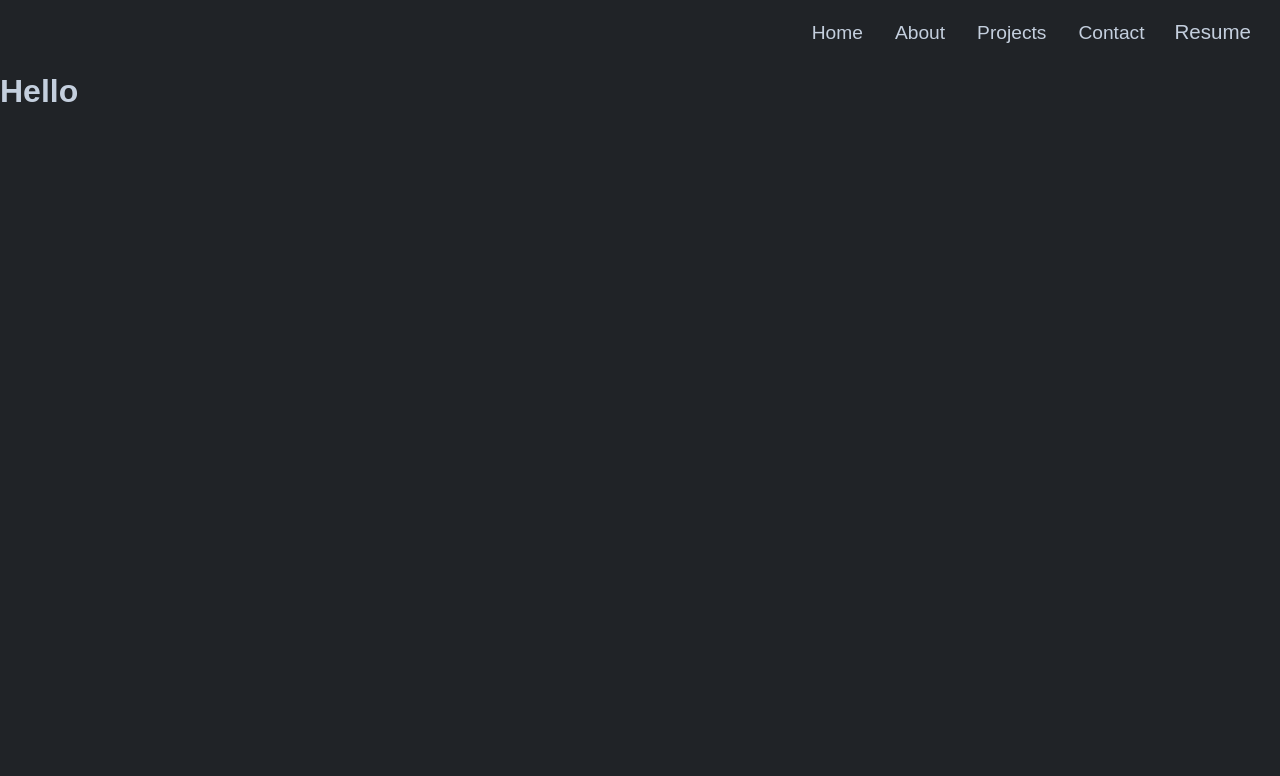
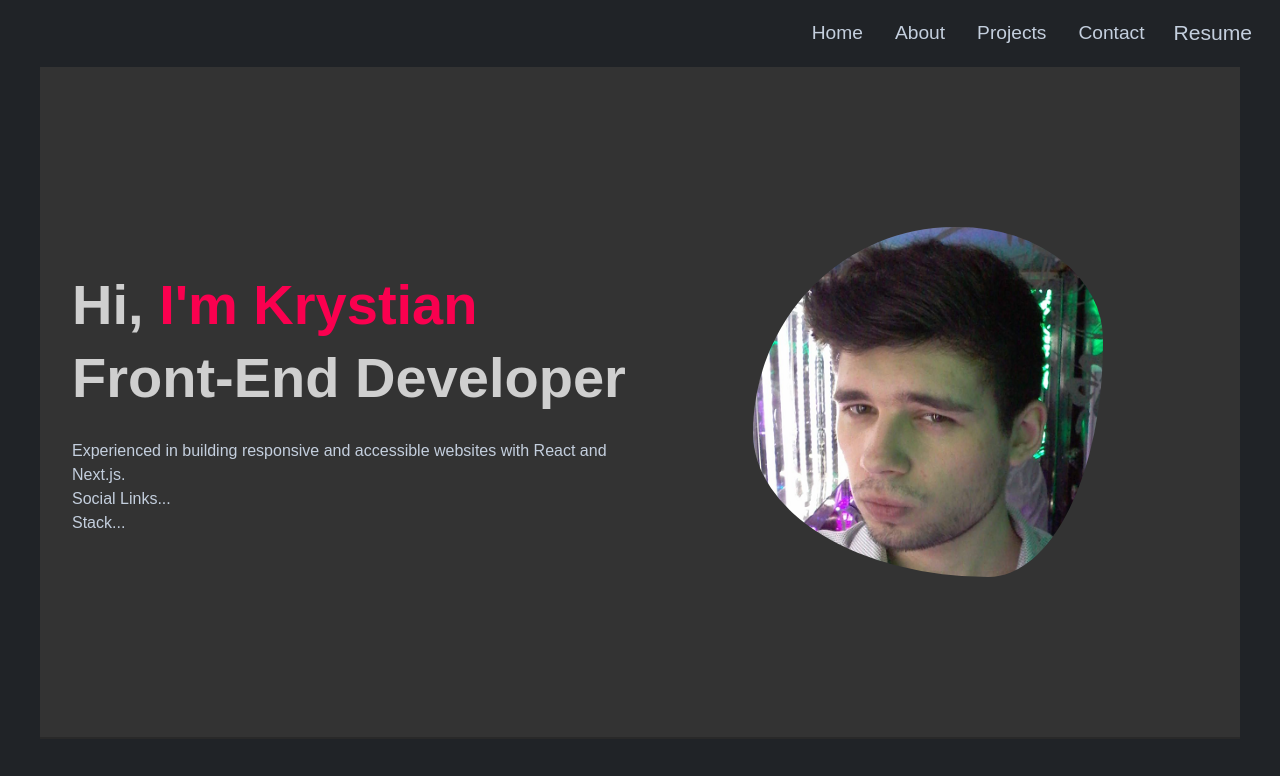
Before and after one commit to Krycha94/portfolio-website, a React (Vite) app: page / in a window 1280 px wide. Shown: the top 776 px of the page. Built offline with nearby package versions, Linux system fonts and the light colour scheme.

Commit message:
Change container size from 1300px to 1200px, add morph animation, create Hero component and assets folder with profile img

```diff
--- a/src/App.tsx
+++ b/src/App.tsx
@@ -1,9 +1,10 @@
 import Layout from "./components/Layout/Layout";
+import Hero from "./components/Hero/Hero";
 
 function App() {
 	return (
 		<Layout>
-			<h1>Hello</h1>
+			<Hero />
 		</Layout>
 	);
 }
--- /dev/null
+++ b/src/components/Hero/Hero.module.scss
@@ -0,0 +1,53 @@
+@use "../../styles/variables" as v;
+@use "../../styles/breakpoints" as b;
+@use "../../styles/mixins" as m;
+@use "../../styles/animations" as a;
+
+.hero {
+	background-color: #333;
+	display: grid;
+	justify-content: center;
+	align-items: center;
+	gap: 4rem;
+	@include b.breakpoint(lg) {
+		grid-template-columns: 1fr 1fr;
+		gap: 1rem;
+	}
+
+	&__content {
+		text-align: center;
+		h1,
+		h2 {
+			font-size: 2.3rem;
+			font-weight: 600;
+		}
+		p {
+			margin-top: 1.5rem;
+		}
+		span {
+			color: v.$color-primary;
+		}
+		@include b.breakpoint(lg) {
+			text-align: left;
+			h1,
+			h2 {
+				font-size: 3.5rem;
+			}
+		}
+	}
+
+	&__image {
+		margin: 0 auto;
+		width: 280px;
+		height: 280px;
+
+		img {
+			@include a.morph;
+		}
+
+		@include b.breakpoint(md) {
+			width: 350px;
+			height: 350px;
+		}
+	}
+}
--- /dev/null
+++ b/src/components/Hero/Hero.tsx
@@ -0,0 +1,25 @@
+import image from "../../assets/krystian-pic.png";
+import styles from "./Hero.module.scss";
+
+const Hero = () => {
+	return (
+		<section className={styles.hero}>
+			<div className={styles.hero__content}>
+				<h1>
+					Hi, <span>I'm Krystian</span>
+				</h1>
+				<h2>Front-End Developer</h2>
+				<p>
+					Experienced in building responsive and accessible websites with React
+					and Next.js.
+				</p>
+				<div>Social Links...</div>
+				<div>Stack...</div>
+			</div>
+			<div className={styles.hero__image}>
+				<img src={image} alt="Krystian Kowalski profile pic" />
+			</div>
+		</section>
+	);
+};
+export default Hero;
--- a/src/styles/_animations.scss
+++ b/src/styles/_animations.scss
@@ -4,7 +4,7 @@
 
 	@keyframes pulse {
 		0% {
-			transform: scale(1.07);
+			transform: scale(1.1);
 		}
 
 		50% {
@@ -12,7 +12,23 @@
 		}
 
 		100% {
-			transform: scale(1.07);
+			transform: scale(1.1);
 		}
 	}
 }
+
+@mixin morph {
+	animation: morph 5s ease-in-out infinite;
+
+	@keyframes morph {
+		0% {
+			border-radius: 60% 40% 30% 70%/60% 30% 70% 40%;
+		}
+		50% {
+			border-radius: 30% 60% 70% 40%/50% 60% 30% 60%;
+		}
+		100% {
+			border-radius: 60% 40% 30% 70%/60% 30% 70% 40%;
+		}
+	}
+}
--- a/src/styles/_mixins.scss
+++ b/src/styles/_mixins.scss
@@ -1,6 +1,6 @@
 @mixin container {
 	width: 100%;
-	max-width: 1300px;
+	max-width: 1200px;
 	margin: 0 auto;
 }
 
--- a/src/styles/main.scss
+++ b/src/styles/main.scss
@@ -44,6 +44,13 @@ h6 {
 	overflow-wrap: break-word;
 }
 
+h1,
+h2,
+h3 {
+	line-height: 1.3;
+	color: v.$color-font-light;
+}
+
 a {
 	text-decoration: none;
 	color: inherit;
@@ -58,3 +65,12 @@ button {
 	border: none;
 	cursor: pointer;
 }
+
+section {
+	@include m.container;
+	padding: 2rem 2rem;
+	border-bottom: 2px solid rgba(0, 0, 0, 0.2);
+	@include b.breakpoint(md) {
+		padding: 10rem 2rem;
+	}
+}
```
Also changed, not shown: src/assets/krystian-pic.png (added).
